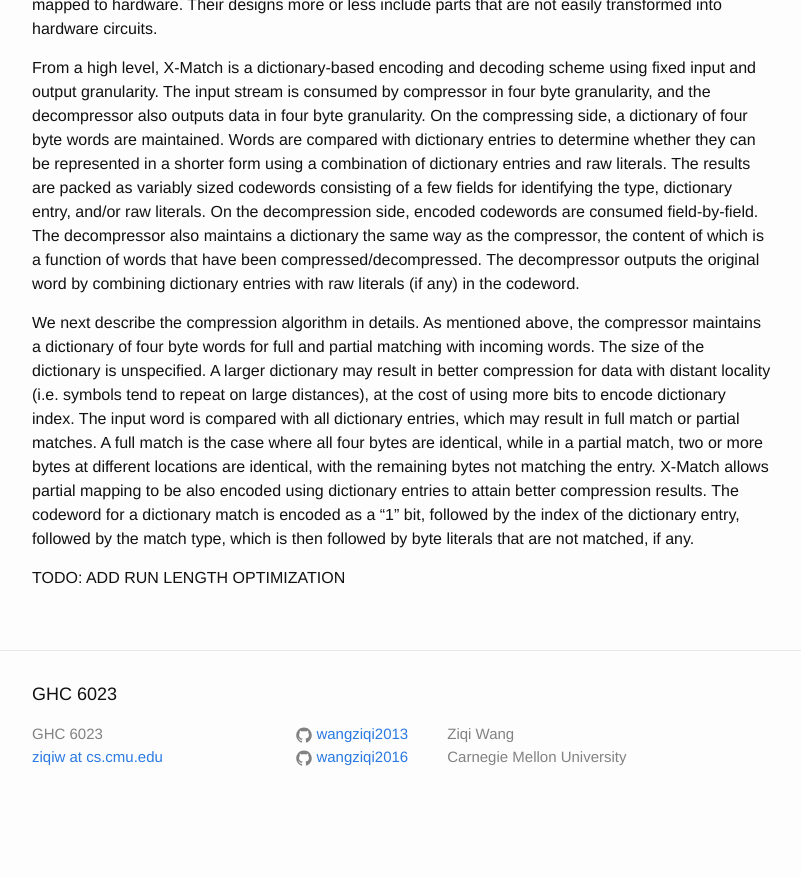
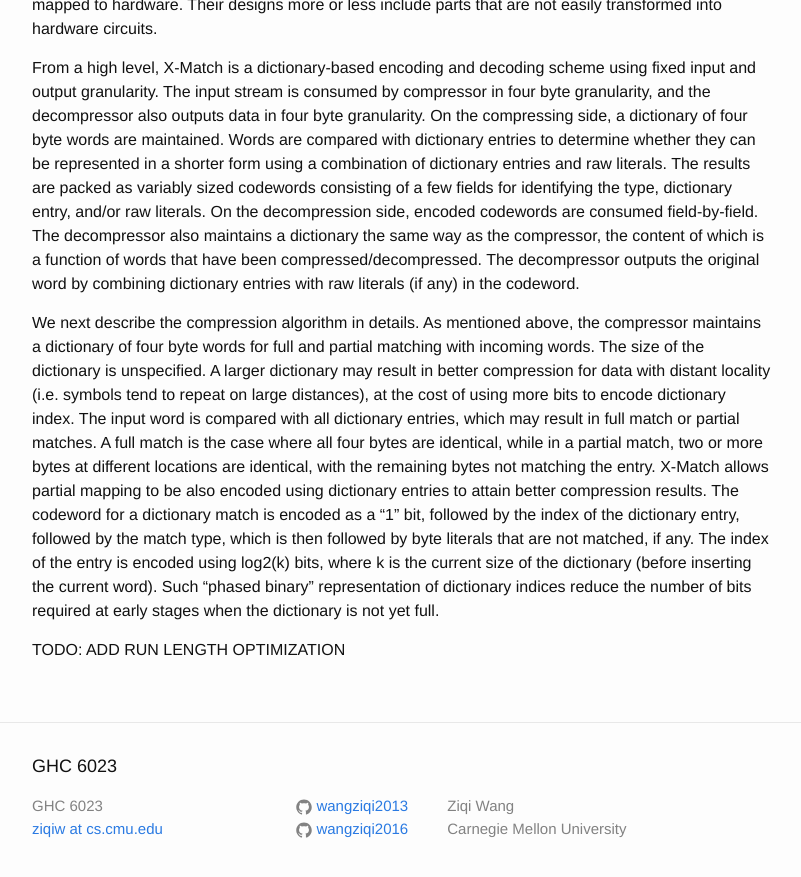
Before and after one commit to wangziqi2013/wangziqi2013.github.io, a Jekyll site: the page built from _posts/2020-07-04-x-match.markdown, in a window 1280 px wide and 900 px high, scrolled down 715 px. Shown: the top 877 px of the window, without its empty margins (238-1039 px from the left). Built offline with Jekyll 4.4.1, drawn with Linux system fonts in a browser that asks for light colours; before the commit the page ends 1543 px from its top, so only the background shows below that.

Commit message:
Adding phased bin

```diff
--- a/_posts/2020-07-04-x-match.markdown
+++ b/_posts/2020-07-04-x-match.markdown
@@ -42,7 +42,9 @@ while in a partial match, two or more bytes at different locations are identical
 the entry. X-Match allows partial mapping to be also encoded using dictionary entries to attain better compression results.
 The codeword for a dictionary match is encoded as a "1" bit, followed by the index of the dictionary entry, followed
 by the match type, which is then followed by byte literals that are not matched, if any.
-
+The index of the entry is encoded using log2(k) bits, where k is the current size of the dictionary (before inserting
+the current word). Such "phased binary" representation of dictionary indices reduce the number of bits required at early
+stages when the dictionary is not yet full.
 
 
 
```
